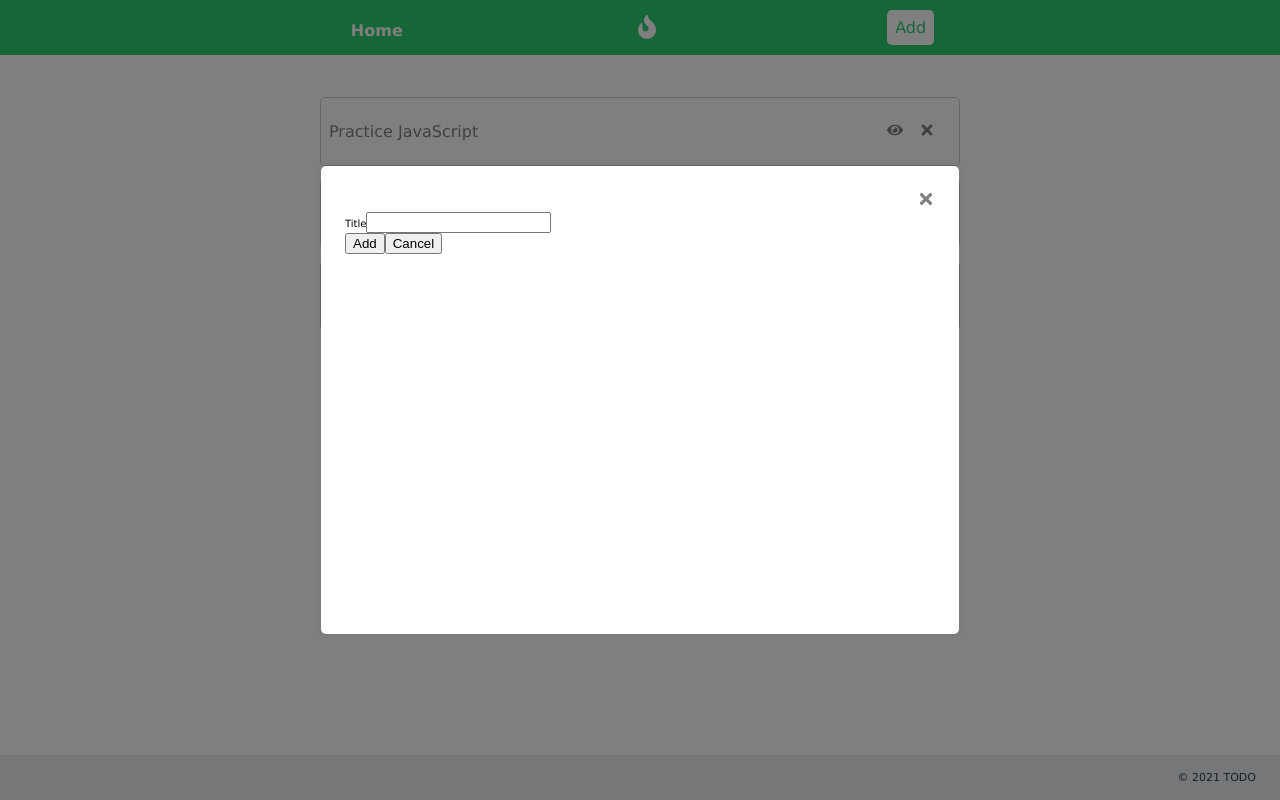
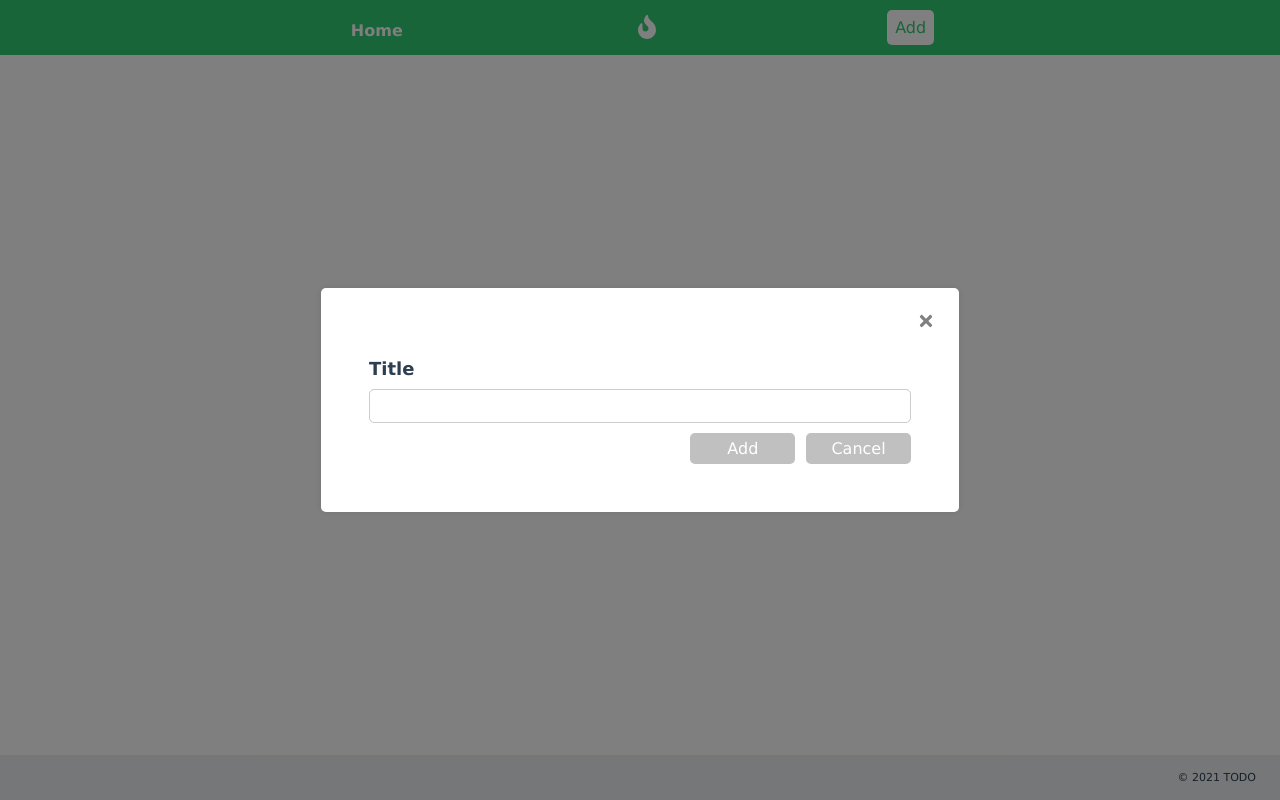
Before and after one commit to t0mclaudio/fe-prax-one, a React (Create React App) app: page / in a window 1280 px wide. Both pictures are taken after a click on the button "Add". Built offline with nearby package versions, Linux system fonts and the light colour scheme; data requests are answered from the project's data file.

Commit message:
create an add to do form

```diff
--- /dev/null
+++ b/src/Modal/AddNewToDo/index.js
@@ -0,0 +1,35 @@
+import { useState, useContext } from "react";
+import { AppContext } from "../../context";
+import styles from "./styles.module.scss";
+
+const AddNewToDo = () => {
+  const { setIsModalOpen, addNewToDo } = useContext(AppContext);
+  const [title, setTitle] = useState("");
+  const onSubmit = (e) => {
+    e.preventDefault();
+    addNewToDo(title);
+  };
+  return (
+    <div className={styles.form}>
+      <form onSubmit={onSubmit}>
+        <label htmlFor="title">Title</label>
+        <input
+          name="title"
+          id="title"
+          type="text"
+          onChange={(e) => setTitle(e.target.value)}
+        />
+        <div className="buttons">
+          <button type="submit" disabled={!title && true}>
+            Add
+          </button>
+          <button type="button" onClick={() => setIsModalOpen(false)}>
+            Cancel
+          </button>
+        </div>
+      </form>
+    </div>
+  );
+};
+
+export default AddNewToDo;
--- /dev/null
+++ b/src/Modal/AddNewToDo/styles.module.scss
@@ -0,0 +1,65 @@
+.form {
+  display: flex;
+  flex-flow: row wrap;
+  align-items: center;
+  justify-content: center;
+  align-content: center;
+  height: 100%;
+  padding: 2.4em;
+  margin: 0;
+  form {
+    flex-basis: 100%;
+    height: 100%;
+    display: flex;
+    flex-flow: row wrap;
+    color: rgba(44, 62, 80, 1);
+    label {
+      font-size: 1.8rem;
+      font-weight: bold;
+      display: block;
+    }
+    input {
+      display: block;
+      flex-basis: 100%;
+      font-size: 2.4rem;
+      height: 3.2rem;
+      border: 1px solid #ccc;
+      border-radius: 5px;
+      padding: 0 10px;
+      margin: 10px 0;
+    }
+    div {
+      display: flex;
+      flex-flow: row wrap;
+      justify-content: flex-end;
+      gap: 2%;
+      flex-basis: 100%;
+      button {
+        all: unset;
+        flex-basis: 17%;
+        font-size: 1.6rem;
+        padding: 0.4em;
+        text-align: center;
+        border-radius: 5px;
+        &:hover {
+          opacity: 0.8;
+        }
+      }
+      button:first-child {
+        background-color: rgba(46, 204, 113, 1);
+        color: white;
+      }
+      button:last-child {
+        background-color: silver;
+        color: white;
+      }
+      button:disabled {
+        background-color: silver;
+        color: white;
+        &:hover {
+          opacity: 1;
+        }
+      }
+    }
+  }
+}
--- a/src/Modal/styles.module.scss
+++ b/src/Modal/styles.module.scss
@@ -14,7 +14,7 @@
 .modalContent {
   width: 100%;
   max-width: 590px;
-  min-height: 420px;
+  min-height: 120px;
   background: #fff;
   border-radius: 5px;
   padding: 2.4em;
--- a/src/Page/index.js
+++ b/src/Page/index.js
@@ -3,6 +3,7 @@ import { NavLink } from "react-router-dom";
 import { FaFire } from "react-icons/fa";
 import { AppContext } from "../context";
 import Modal from "../Modal";
+import AddNewToDo from "../Modal/AddNewToDo";
 import styles from "./styles.module.scss";
 
 const Header = ({ openModal }) => {
@@ -47,18 +48,9 @@ const Page = ({ children }) => {
   return (
     <div className={styles.page}>
       <Header openModal={setIsModalOpen} />
-      <main className={styles.main}>{children}</main>
+      {!isModalOpen && <main className={styles.main}>{children}</main>}
       <Modal isOpen={isModalOpen}>
-        <div>
-          <form>
-            <label htmlFor="title">Title</label>
-            <input name="title" id="title" type="text" />
-            <div className="buttons">
-              <button type="submit">Add</button>
-              <button type="button">Cancel</button>
-            </div>
-          </form>
-        </div>
+        <AddNewToDo />
       </Modal>
       <Footer />
     </div>
```
Also changed, not shown: 1 other file (tests, documents, lock files or other folders).
